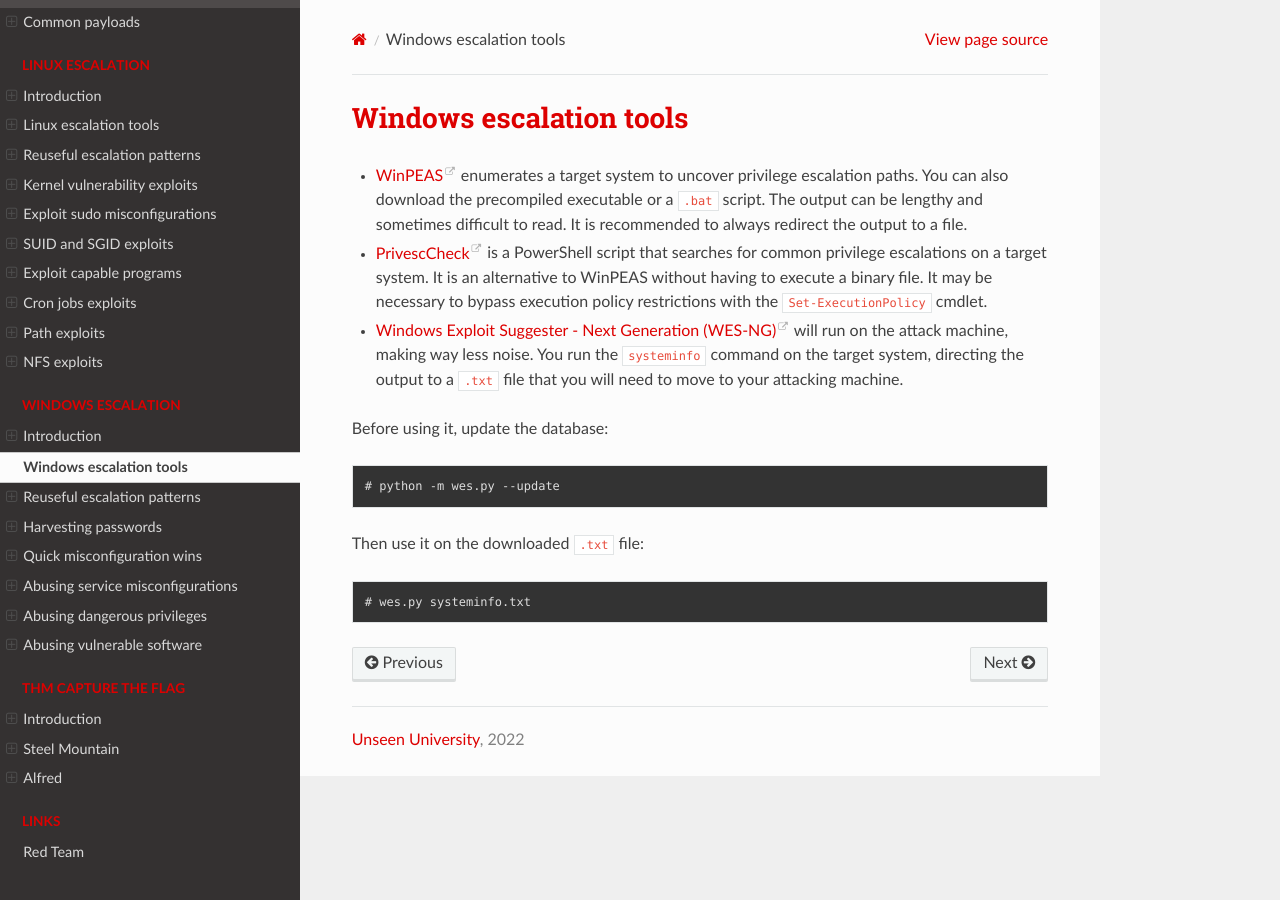
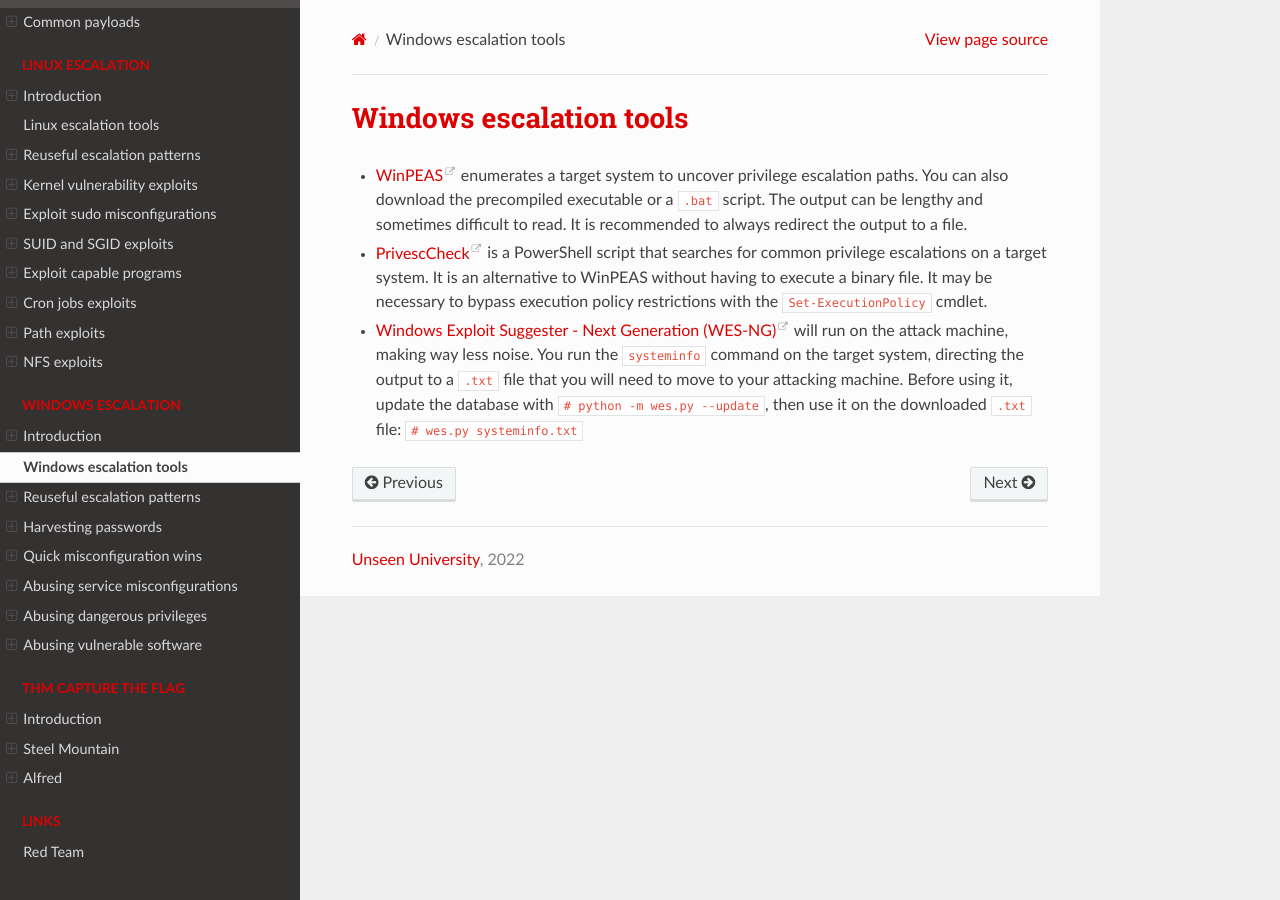
Before and after one commit to tymyrddin/red-escalation, a Sphinx documentation site: the page built from source/docs/windows/tools.md, in a window 1280 px wide. Built offline with Sphinx 7.4.7 and the Read the Docs theme 2.0.0, drawn with Linux system fonts in a browser that asks for light colours.

Commit message:
Initial commit

````diff
--- a/source/docs/windows/tools.md
+++ b/source/docs/windows/tools.md
@@ -8,16 +8,5 @@
 policy restrictions with the `Set-ExecutionPolicy` cmdlet.
 * [Windows Exploit Suggester - Next Generation (WES-NG)](https://github.com/bitsadmin/wesng) will run on the attack
 machine, making way less noise. You run the `systeminfo` command on the target system, directing the output to a
-`.txt` file that you will need to move to your attacking machine.
-
-Before using it, update the database:
-
-```text
-# python -m wes.py --update
-```
-
-Then use it on the downloaded `.txt` file:
-
-```text
-# wes.py systeminfo.txt
-```
+`.txt` file that you will need to move to your attacking machine. Before using it, update the database with
+`# python -m wes.py --update`, then use it on the downloaded `.txt` file: `# wes.py systeminfo.txt`
````
Also changed, not shown: source/docs/linux/tools.md (+0 -8 lines).
